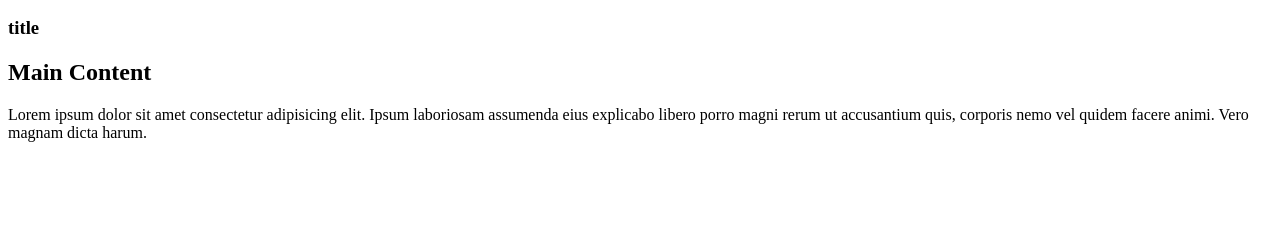
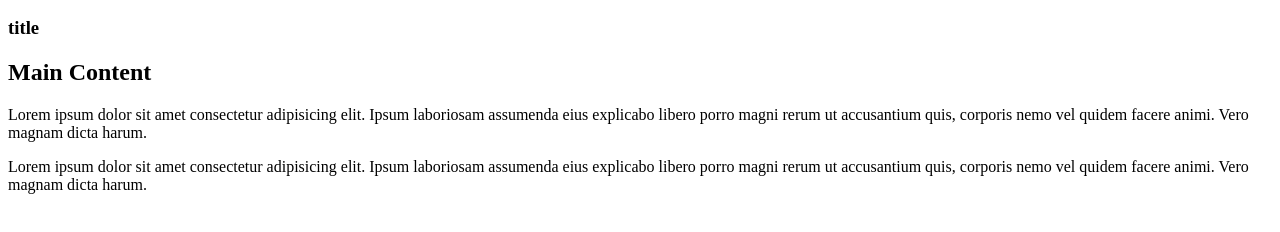
Before and after one commit to alikerocknv/git_ex, a plain HTML site: page index.html in a window 1280 px wide. Shown: the part 110-342 px from the top of the page. Drawn offline with Linux system fonts and the light colour scheme.

Commit message:
Update index.html

```diff
--- a/index.html
+++ b/index.html
@@ -12,6 +12,7 @@
   <main>
     <h2>Main Content</h2>
     <p>Lorem ipsum dolor sit amet consectetur adipisicing elit. Ipsum laboriosam assumenda eius explicabo libero porro magni rerum ut accusantium quis, corporis nemo vel quidem facere animi. Vero magnam dicta harum.</p>
+    <p>Lorem ipsum dolor sit amet consectetur adipisicing elit. Ipsum laboriosam assumenda eius explicabo libero porro magni rerum ut accusantium quis, corporis nemo vel quidem facere animi. Vero magnam dicta harum.</p>
   </main>
 </body>
 </html>
```
